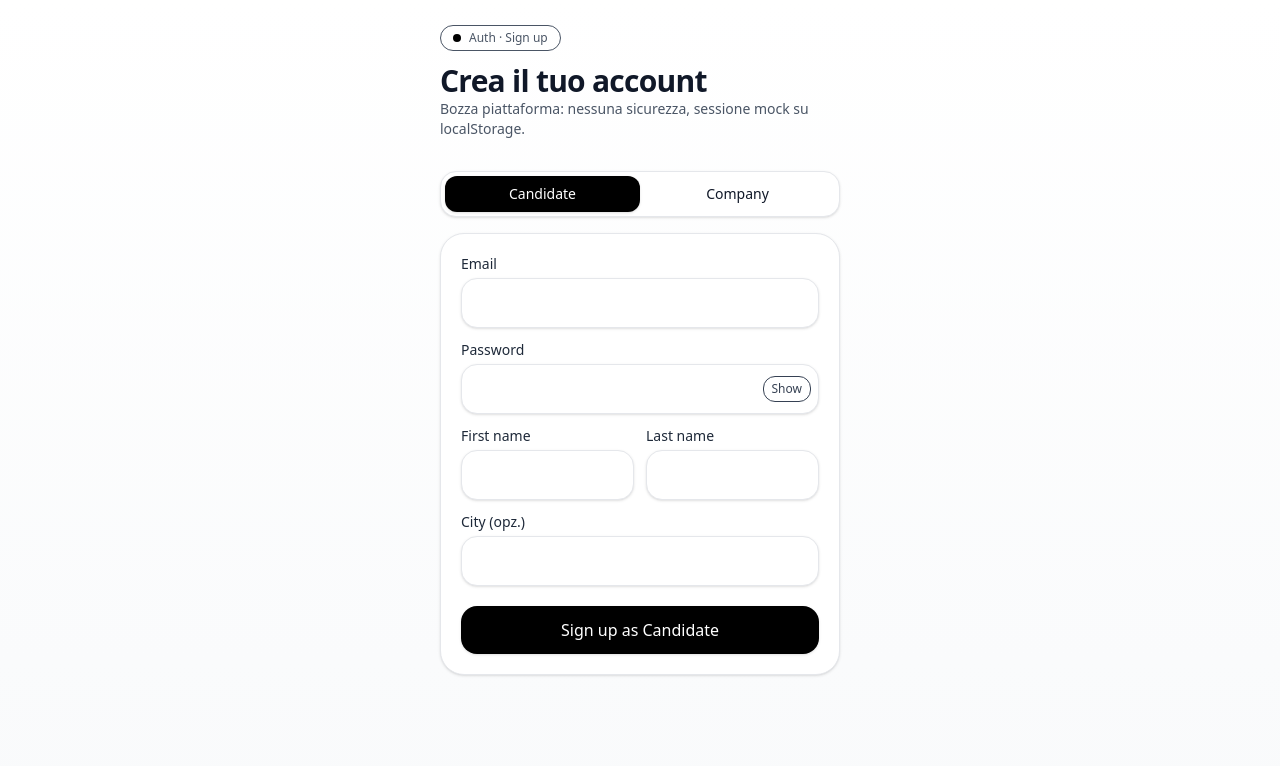
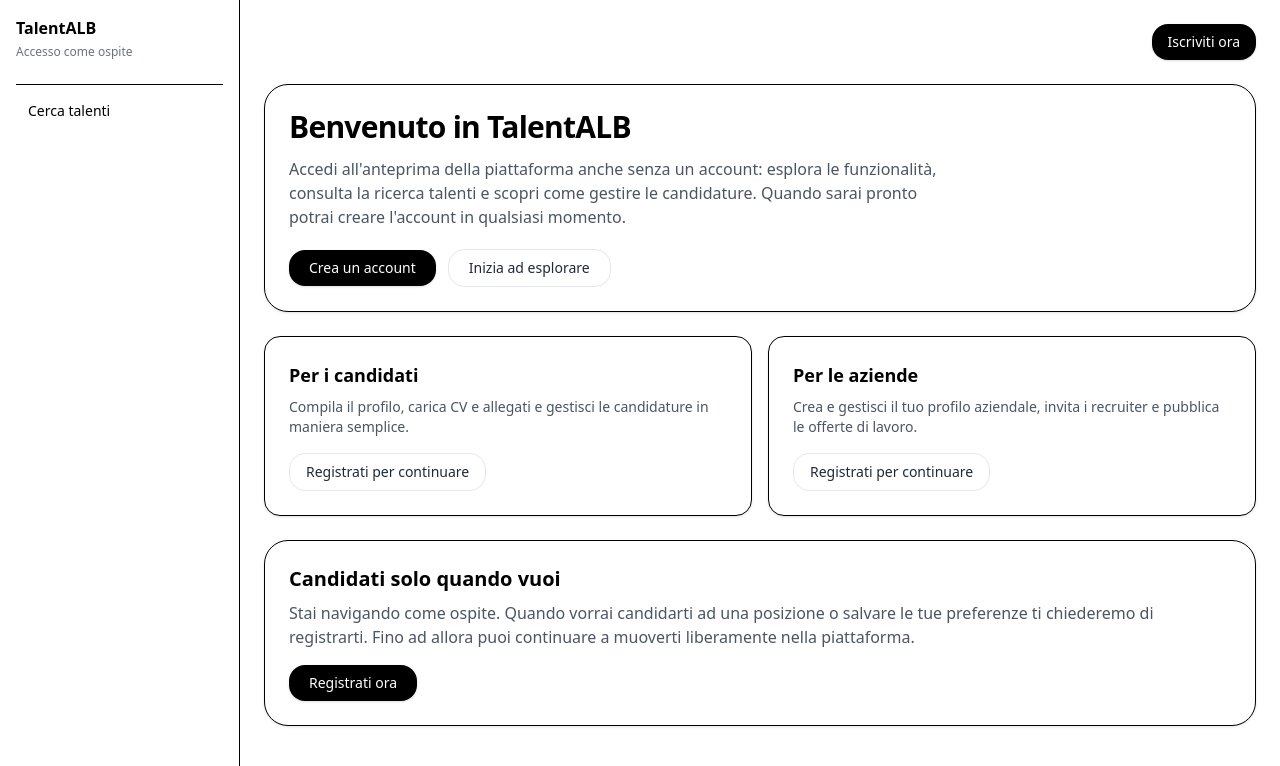
Before and after one commit to Greenlight5am/talent-alb-fe, a React (Vite) app: page /app in a window 1280 px wide. Before the commit this address led to /auth/signup. Shown: the top 766 px of the page. Built offline with nearby package versions, Linux system fonts and the light colour scheme.

Commit message:
feat: allow guest access with landing page

```diff
--- a/src/App.tsx
+++ b/src/App.tsx
@@ -1,4 +1,4 @@
-import React, { useMemo, useState, useEffect, createContext, useContext } from "react";
+import React, { useMemo, useState, createContext, useContext } from "react";
 
 /**
  * Signup UI con toast successo/errore e redirect automatico alla piattaforma.
--- a/src/app/features/auth/Signup.tsx
+++ b/src/app/features/auth/Signup.tsx
@@ -1,4 +1,4 @@
-import React, { useMemo, useState, createContext, useContext } from "react";
+import React, { useState, createContext, useContext } from "react";
 
 const PLATFORM_URL = "/app/me";
 const REDIRECT_DELAY_MS = 1000;
--- /dev/null
+++ b/src/app/features/home/AppLanding.tsx
@@ -0,0 +1,100 @@
+import { Link, Navigate } from "react-router-dom";
+import { useSession } from "@/app/features/auth/useSession";
+
+const DASHBOARD_ROUTE = "/app/me";
+const DEFAULT_ROLE_REDIRECTS = new Set(["CANDIDATE", "EMPLOYER", "ADMIN"]);
+
+export default function AppLanding() {
+  const { account } = useSession();
+  const roles = new Set(account?.roles ?? []);
+  const hasKnownRole = Array.from(DEFAULT_ROLE_REDIRECTS).some((role) => roles.has(role));
+
+  if (account && hasKnownRole) {
+    return <Navigate to={DASHBOARD_ROUTE} replace />;
+  }
+
+  return (
+    <div className="space-y-6">
+      <section className="rounded-3xl border bg-white p-6 shadow-sm">
+        <h1 className="text-3xl font-semibold tracking-tight">Benvenuto in TalentALB</h1>
+        <p className="mt-3 max-w-2xl text-gray-600">
+          Accedi all&apos;anteprima della piattaforma anche senza un account: esplora le funzionalità, consulta la
+          ricerca talenti e scopri come gestire le candidature. Quando sarai pronto potrai creare l&apos;account in
+          qualsiasi momento.
+        </p>
+        <div className="mt-5 flex flex-wrap items-center gap-3">
+          <Link
+            to="/auth/signup"
+            className="rounded-2xl bg-black px-5 py-2 text-sm font-medium text-white shadow transition hover:bg-black/90"
+          >
+            Crea un account
+          </Link>
+          <Link
+            to="/app/search"
+            className="rounded-2xl border border-gray-200 px-5 py-2 text-sm font-medium text-gray-800 hover:bg-gray-50"
+          >
+            Inizia ad esplorare
+          </Link>
+        </div>
+      </section>
+
+      <section className="grid gap-4 md:grid-cols-2">
+        <FeatureCard
+          title="Per i candidati"
+          description="Compila il profilo, carica CV e allegati e gestisci le candidature in maniera semplice."
+          actionLabel="Guarda il profilo demo"
+          to="/app/candidate"
+          disabled={!account}
+        />
+        <FeatureCard
+          title="Per le aziende"
+          description="Crea e gestisci il tuo profilo aziendale, invita i recruiter e pubblica le offerte di lavoro."
+          actionLabel="Scopri l&apos;area azienda"
+          to="/app/company"
+          disabled={!account}
+        />
+      </section>
+
+      <section className="rounded-3xl border bg-white p-6 shadow-sm">
+        <h2 className="text-xl font-semibold">Candidati solo quando vuoi</h2>
+        <p className="mt-2 text-gray-600">
+          Stai navigando come ospite. Quando vorrai candidarti ad una posizione o salvare le tue preferenze ti
+          chiederemo di registrarti. Fino ad allora puoi continuare a muoverti liberamente nella piattaforma.
+        </p>
+        <Link
+          to="/auth/signup"
+          className="mt-4 inline-flex rounded-2xl bg-black px-5 py-2 text-sm font-medium text-white shadow transition hover:bg-black/90"
+        >
+          Registrati ora
+        </Link>
+      </section>
+    </div>
+  );
+}
+
+function FeatureCard({
+  title,
+  description,
+  actionLabel,
+  to,
+  disabled,
+}: {
+  title: string;
+  description: string;
+  actionLabel: string;
+  to: string;
+  disabled?: boolean;
+}) {
+  return (
+    <div className="rounded-2xl border bg-white p-6 shadow-sm">
+      <h3 className="text-lg font-semibold">{title}</h3>
+      <p className="mt-2 text-sm text-gray-600">{description}</p>
+      <Link
+        to={disabled ? "/auth/signup" : to}
+        className="mt-4 inline-flex rounded-2xl border border-gray-200 px-4 py-2 text-sm font-medium text-gray-800 transition hover:bg-gray-50"
+      >
+        {disabled ? "Registrati per continuare" : actionLabel}
+      </Link>
+    </div>
+  );
+}
--- a/src/app/layouts/AppShell.tsx
+++ b/src/app/layouts/AppShell.tsx
@@ -4,6 +4,7 @@ import { getSessionAccount, clearSessionAccount } from "@/app/features/auth/useS
 export default function AppShell() {
   const acc = getSessionAccount();
   const roles = new Set(acc?.roles ?? []);
+  const isGuest = !acc;
 
   const candidateMenu = [
     { to: "/app/candidate", label: "Dashboard" },
@@ -19,29 +20,52 @@ export default function AppShell() {
   ];
   const commonMenu = [
     { to: "/app/search", label: "Cerca talenti" },
-    { to: "/app/settings", label: "Impostazioni" },
+    ...(!isGuest ? [{ to: "/app/settings", label: "Impostazioni" }] : []),
   ];
 
   return (
     <div className="min-h-screen grid grid-cols-[240px_1fr]">
       <aside className="border-r bg-white p-4">
-        <div className="mb-6">
+        <div className="mb-6 space-y-1">
           <div className="font-bold">TalentALB</div>
-          <div className="text-xs text-gray-500 break-all">{acc?.email}</div>
+          <div className="text-xs text-gray-500 break-all">
+            {acc?.email ?? "Accesso come ospite"}
+          </div>
         </div>
         <nav className="space-y-1">
           {roles.has("CANDIDATE") && candidateMenu.map((m) => <Item key={m.to} {...m} />)}
           {roles.has("EMPLOYER")  && companyMenu.map((m) => <Item key={m.to} {...m} />)}
-          <div className="pt-2 border-t mt-2">{commonMenu.map((m) => <Item key={m.to} {...m} />)}</div>
-          <button
-            onClick={() => { clearSessionAccount(); window.location.href = "/auth/signup"; }}
-            className="mt-4 text-left w-full rounded-xl px-3 py-2 text-sm hover:bg-gray-50"
-          >
-            Logout
-          </button>
+          <div className="pt-2 mt-2 space-y-1 border-t">
+            {commonMenu.map((m) => (
+              <Item key={m.to} {...m} />
+            ))}
+          </div>
+          {!isGuest && (
+            <button
+              onClick={() => {
+                clearSessionAccount();
+                window.location.href = "/app";
+              }}
+              className="mt-4 w-full rounded-xl px-3 py-2 text-left text-sm hover:bg-gray-50"
+            >
+              Logout
+            </button>
+          )}
         </nav>
       </aside>
       <main className="p-6">
+        {isGuest && (
+          <div className="mb-6 flex justify-end">
+            <button
+              onClick={() => {
+                window.location.href = "/auth/signup";
+              }}
+              className="rounded-2xl bg-black px-4 py-2 text-sm font-medium text-white shadow transition hover:bg-black/90"
+            >
+              Iscriviti ora
+            </button>
+          </div>
+        )}
         <Outlet />
       </main>
     </div>
--- a/src/app/router.tsx
+++ b/src/app/router.tsx
@@ -1,5 +1,4 @@
 import { createBrowserRouter, Navigate } from "react-router-dom";
-// router.tsx (e ovunque serva)
 import Signup from "@/app/features/auth/Signup";
 import AppShell from "@/app/layouts/AppShell";
 import CandidateDashboard from "@/app/features/candidate/pages/Dashboard";
@@ -7,21 +6,21 @@ import CandidateProfileEdit from "@/app/features/candidate/pages/ProfileEdit";
 import CompanyDashboard from "@/app/features/company/pages/Dashboard";
 import CompanyProfileEdit from "@/app/features/company/pages/CompanyProfileEdit";
 import TalentSearch from "@/app/features/search/pages/TalentSearch";
+import AppLanding from "@/app/features/home/AppLanding";
 import { ProtectedRoute, RoleSwitch } from "@/shared/components/Guard";
 
 export const router = createBrowserRouter([
-  { path: "/", element: <Navigate to="/auth/signup" replace /> },
+  { path: "/", element: <Navigate to="/app" replace /> },
   { path: "/auth/signup", element: <Signup /> },
-
   {
     path: "/app",
-    element: (
-      <ProtectedRoute>
-        <AppShell />
-      </ProtectedRoute>
-    ),
+    element: <AppShell />,
     children: [
-      { path: "", element: <Navigate to="me" replace /> },
+      { index: true, element: <AppLanding /> },
+      { path: "search", element: <TalentSearch /> },
+      {
+        element: <ProtectedRoute />,
+        children: [
           {
             path: "me",
             element: (
@@ -45,11 +44,11 @@ export const router = createBrowserRouter([
           { path: "company/users", element: <div>Utenti azienda (coming soon)</div> },
           { path: "company/jobs", element: <div>Offerte di lavoro (coming soon)</div> },
 
-      // Common
-      { path: "search", element: <TalentSearch /> },
+          // Common (authed only)
           { path: "settings", element: <div>Impostazioni account (coming soon)</div> },
         ],
       },
-
+    ],
+  },
   { path: "*", element: <div className="p-6">Not Found</div> },
 ]);
```
Lines whose indentation alone changed are shown as unchanged.
